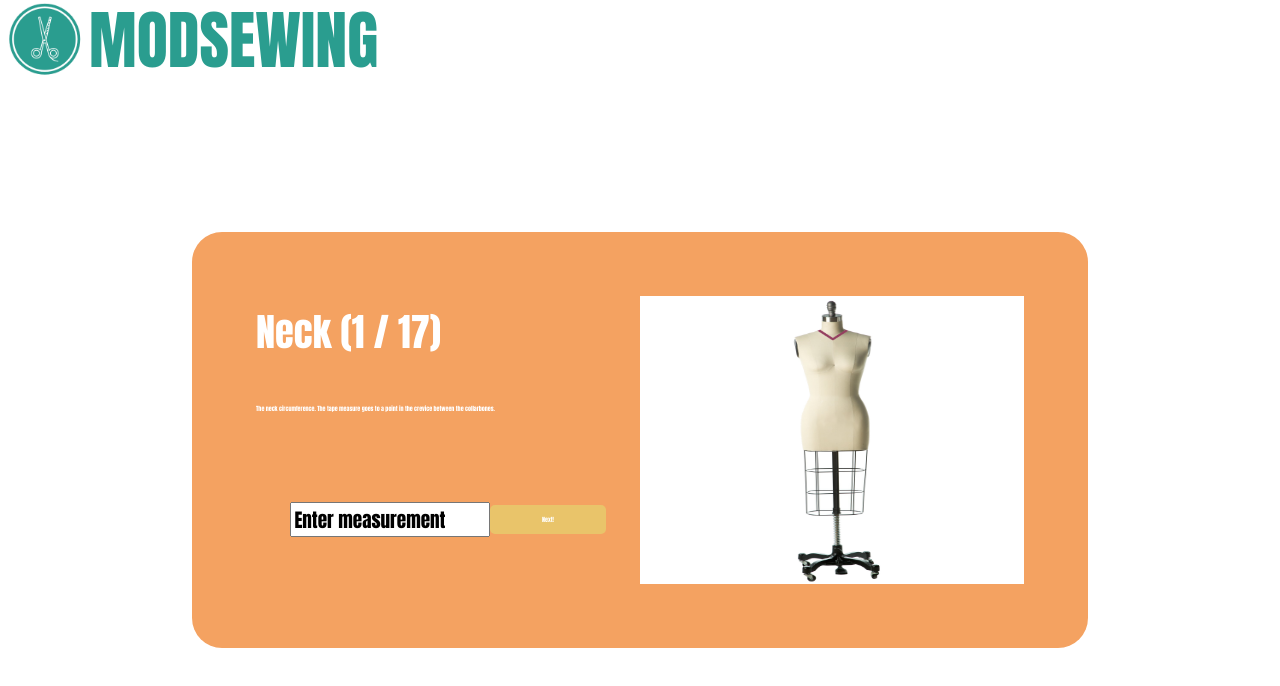
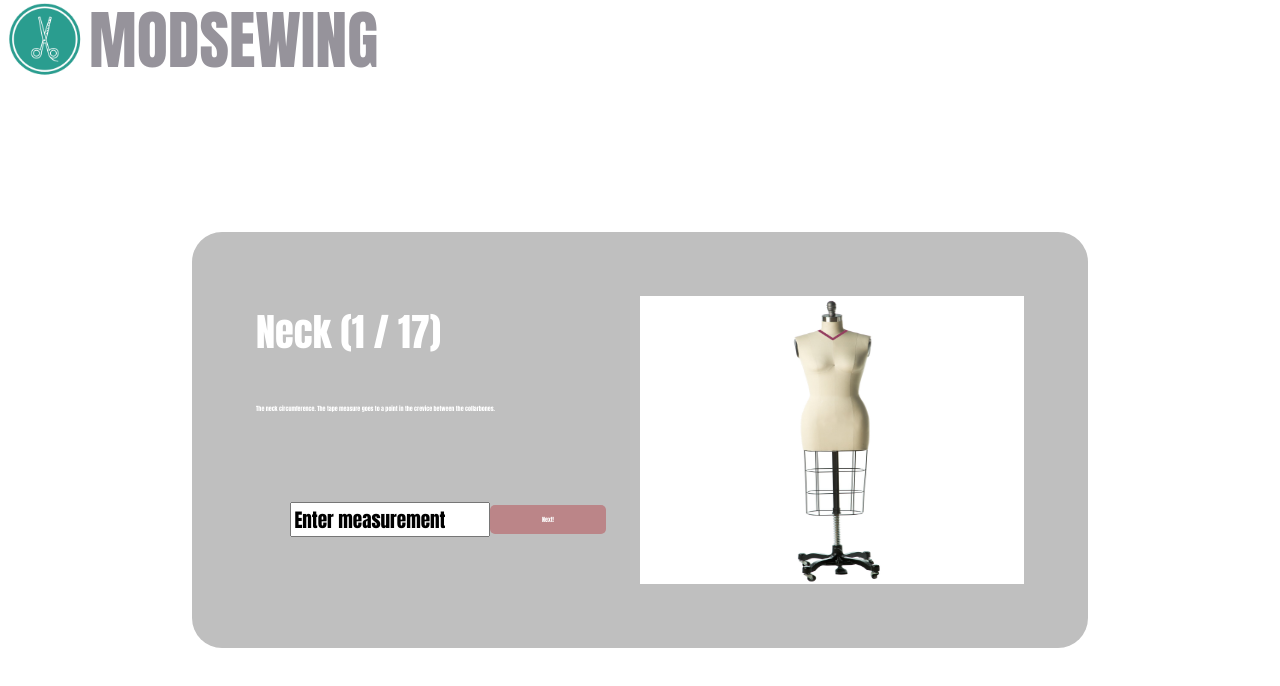
Before and after one commit to preeth1/modsewing, a React (Create React App) app: page /getMeasurements in a window 1280 px wide. Shown: the top 686 px of the page. Built offline with nearby package versions, Linux system fonts and the light colour scheme.

Commit message:
Use color variables

```diff
--- a/src/App.css
+++ b/src/App.css
@@ -1,9 +1,3 @@
-/*Japanese Indigo: #264653
-Jungle Green: #2A9D8F
-Hansa Yellow: #E9C46A
-Sandy Brown: #F4A261
-Light Red Ochre: #E76F51*/
-
 html,body,#root {
 	height: 100%;
 	width: 100%;
@@ -12,6 +6,14 @@ html,body,#root {
 * {
 	font-size: 100%;
 	font-family: "Impact";
+}
+
+:root {
+  --main-color: #BFBFBF;
+  --primary-btn-color: #BB8588;
+  --secondary-btn-color: #63585E;
+  --header-color: #96939B;
+  --error-color: #ed6173;
 }
 
 .App {
@@ -47,7 +49,7 @@ html,body,#root {
 	height: 10%;
 	width: 100%;
 	font-size: 4em;
-	color: #2A9D8F;
+	color: var(--header-color);
 }
 
 .LogoImage {
@@ -71,7 +73,7 @@ html,body,#root {
 	align-items: center;
 	cursor: pointer;
 	font-size: .6em;
-	background-color: #F4A261;
+	background-color: var(--main-color);
 	color: white;
 	text-align: center;
 	border-radius:30px;
@@ -96,7 +98,7 @@ html,body,#root {
 	align-items: center;
 	width: 30%;
 	height: 50%;
-	background-color: #E76F51;
+	background-color: var(--secondary-btn-color);
 }
 
 .ContentPanelPattern {
@@ -163,7 +165,7 @@ html,body,#root {
 	flex-direction: row;
 	justify-content: center;
 	align-items: center;
-	background-color: #F4A261;
+	background-color: var(--main-color);
 	color: white;
 	font-size: .6em;
 	text-align: center;
@@ -186,7 +188,7 @@ html,body,#root {
 	display: flex;
 	align-items: center;
 	justify-content: center;
-	background-color: #E9C46A;
+	background-color: var(--primary-btn-color);
 	cursor: pointer;
 	font-size: .2em;
 	border-radius: 5px;
@@ -231,7 +233,7 @@ html,body,#root {
 	height: 10%;
 	width: 100%;
 	font-size: 1.5em;
-	color: red;
+	color: var(--error-color);
 }
 
 .MeasurementLabel {
```
